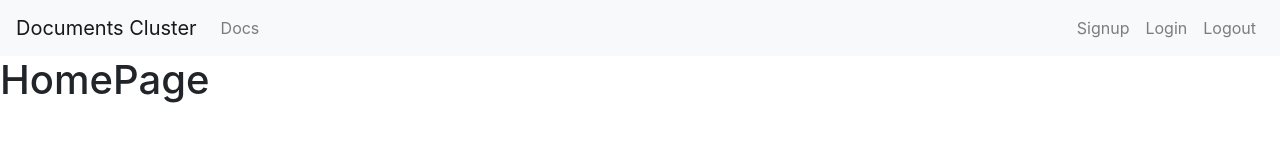
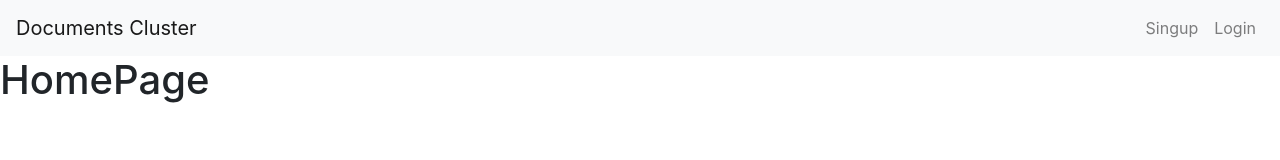
Before and after one commit to elishani/docs, a React (Create React App) app: page / in a window 1280 px wide. Shown: the top 160 px of the page. Built offline with nearby package versions, Linux system fonts and the light colour scheme.

Commit message:
Adding conditional rendering for activeUser

```diff
--- a/src/App.js
+++ b/src/App.js
@@ -7,13 +7,24 @@ import 'bootstrap/dist/css/bootstrap.min.css';
 import { HashRouter as Router, Route, Switch } from 'react-router-dom'
 
 class App extends React.Component {
+  constructor(props){
+    super(props);
+
+    this.state = {
+      activeUser: null
+      // "id": "wwww",
+      // "name": "Eli"
+    }
+  }
 
   render() {
+  const {activeUser} = this.state;
+
     return (
       <Router>
         <Switch>
           <Route exact path="/">
-            <HomePage />
+            <HomePage activeUser={activeUser} />
           </Route>
           <Route exact path="/login">
             <LoginPage />
--- a/src/components/DocsNavbar.js
+++ b/src/components/DocsNavbar.js
@@ -2,20 +2,30 @@ import React, { Component } from 'react'
 import { Navbar, Nav } from 'react-bootstrap'
 
 class DocsNavbar extends Component {
+    constructor(props){
+        super(props);
+    }
+
     render() {
+        const { activeUser } = this.props;
+
+        const docsLink = activeUser ? <Nav.Link href="#/docs">Docs</Nav.Link> : null;
+        const signupLink = !activeUser ? <Nav.Link href="#/signup">Singup</Nav.Link> : null;
+        const loginLink = !activeUser ? <Nav.Link href="#/login">Login</Nav.Link> : null;
+        const logoutLink = activeUser ? <Nav.Link>Logout</Nav.Link> : null;
+
         return (
             <Navbar bg="light" expand="lg">
             <Navbar.Brand href="#/">Documents Cluster</Navbar.Brand>
             <Navbar.Toggle aria-controls="basic-navbar-nav" />
             <Navbar.Collapse id="basic-navbar-nav">
                 <Nav className="mr-auto">
-                    <Nav.Link href="#/docs">Docs</Nav.Link>
+                    {docsLink}
                 </Nav>
                 <Nav className="ml-auto">
-                    <Nav.Link href="#/signup">Signup</Nav.Link>
-                    <Nav.Link href="#/login">Login</Nav.Link>
-                    <Nav.Link href="#/">Logout</Nav.Link>
-
+                    {signupLink}
+                    {loginLink}
+                    {logoutLink}
                 </Nav>
             </Navbar.Collapse>
         </Navbar>
--- a/src/pages/HomePage.js
+++ b/src/pages/HomePage.js
@@ -2,11 +2,15 @@ import React from 'react';
 import DocsNavbar from "../components/DocsNavbar";
 
 class HomePage extends React.Component {
+    constructor(props){
+        super(props);
+    }
 
     render() {
+        const { activeUser } = this.props;
         return (
             <div>
-                <DocsNavbar />
+                <DocsNavbar activeUser={activeUser} />
                 <h1>HomePage</h1>
             </div>
         );
```
